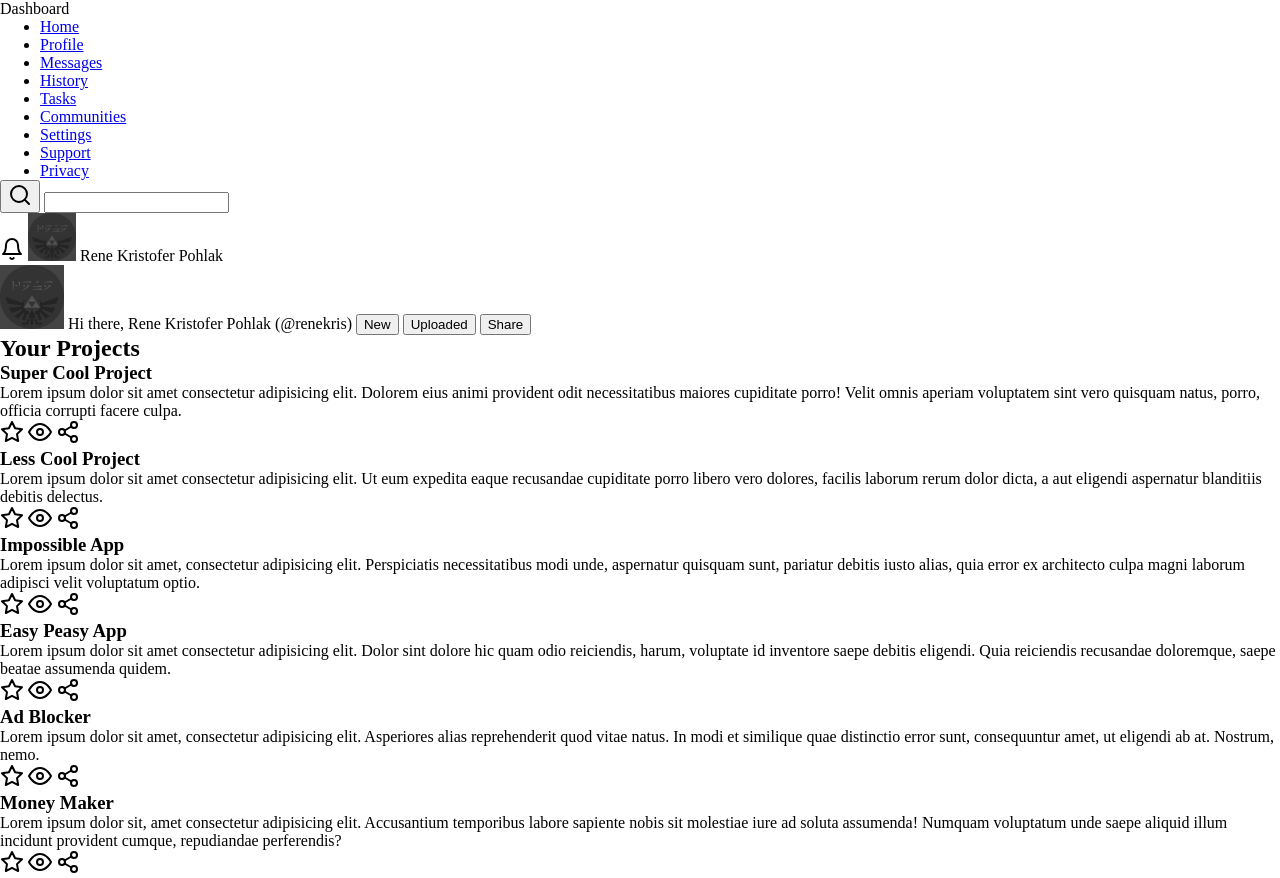
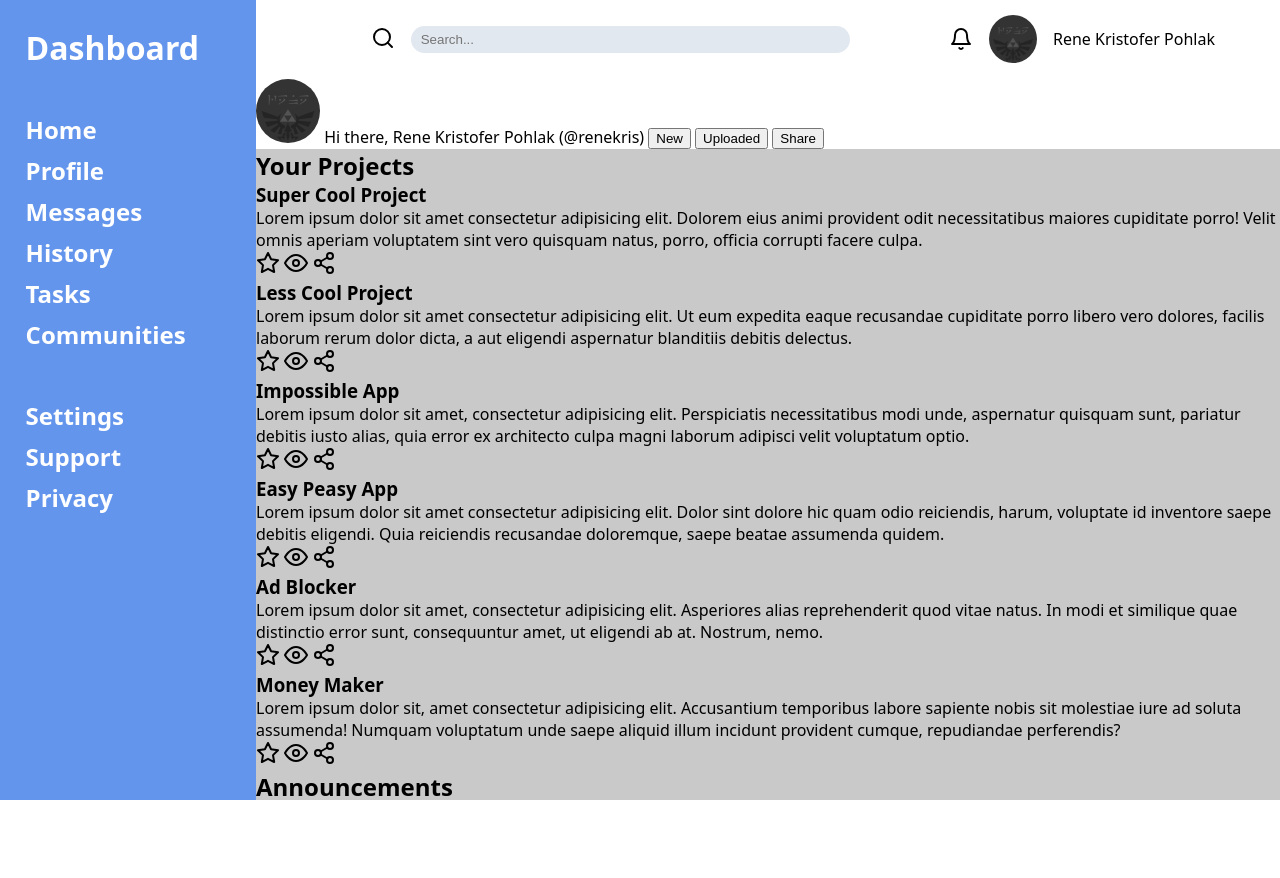
Before and after one commit to renekris/admin-dashboard, a plain HTML site: page index.html in a window 1280 px wide. Shown: the top 878 px of the page. After the commit the page ends 800 px from the top, so only its background shows below. Drawn offline with Linux system fonts and the light colour scheme.

Commit message:
Style nav & header. Improve performance

```diff
--- a/index.css
+++ b/index.css
@@ -7,4 +7,131 @@
 
 body {
     height: 100vh;
+    font-family: system-ui, -apple-system, BlinkMacSystemFont, "Segoe UI",
+        Roboto, Oxygen, Ubuntu, Cantarell, "Open Sans", "Helvetica Neue",
+        sans-serif;
 }
+
+.container {
+    height: 100%;
+    display: grid;
+    grid-template: min-content 1fr / 1fr 4fr;
+}
+
+.sidebar {
+    display: flex;
+    flex-direction: column;
+    width: min-content;
+    height: 100vh;
+    width: 100%;
+    padding: 10%;
+    background-color: cornflowerblue;
+    grid-area: 1 / 1 / span 2 / span 1;
+}
+
+.sidebar .nav-header {
+    color: white;
+    font-size: 2rem;
+    font-weight: bold;
+    width: 100%;
+}
+
+nav {
+    display: flex;
+    flex: 1;
+    margin-top: 10%;
+}
+
+nav ul {
+    display: flex;
+    flex-direction: column;
+    margin-top: 2vh;
+    padding: 0;
+}
+
+nav ul li {
+    list-style: none;
+    padding-top: 5%;
+}
+
+nav ul li:nth-of-type(7) {
+    margin-top: 5vh;
+}
+
+nav ul li a {
+    color: white;
+    text-decoration: none;
+    font-size: 1.5rem;
+    font-weight: bold;
+}
+
+.header {
+    background-color: white;
+    grid-area: 1 / 2 / span 1 / span 1;
+}
+
+.top-header {
+    display: flex;
+    justify-content: center;
+    align-items: center;
+    margin: 1.5%;
+}
+
+.top-header form {
+    display: flex;
+    margin: 0 10% 0 10%;
+    flex: 1;
+}
+
+.top-header form button {
+    border: none;
+    background: none;
+    cursor: pointer;
+    padding: 0;
+}
+
+.top-header form input {
+    margin-left: 1rem;
+    border-radius: 15px;
+    border: none;
+    background-color: #e2e8f0;
+    flex: 1;
+    text-indent: 0.5rem;
+}
+
+.top-header form input::-webkit-search-cancel-button {
+    position: relative;
+
+    -webkit-appearance: none;
+    height: 24px;
+    width: 24px;
+    background-image: url(./svg/x-circle.svg);
+    background-size: 1rem;
+    background-repeat: no-repeat;
+    background-position: center;
+}
+
+.top-header form input:focus::-webkit-search-cancel-button {
+    opacity: 0.5;
+    pointer-events: all;
+}
+
+.mini-profile-picture {
+    margin-left: 1rem;
+    margin-right: 1rem;
+    border-radius: 100%;
+}
+
+.profile-picture {
+    border-radius: 100%;
+}
+
+.header-top-name {
+    margin-right: 5%;
+}
+
+.main-content {
+    background-color: rgb(201, 201, 201);
+    grid-area: 2 / 2 / span 1 / span 1;
+    overflow: auto;
+}
--- a/index.html
+++ b/index.html
@@ -29,16 +29,18 @@
                 <div class="top-header">
                     <form action="javascript: void(0);" method="post">
                         <button type="submit">
-                            <embed
-                                src="./svg/search.svg"
-                                type="image/svg+xml"
-                            />
+                            <img class="svg-search" src="./svg/search.svg" />
                         </button>
-                        <input type="search" name="search" id="search" />
+                        <input
+                            type="search"
+                            name="search"
+                            id="search"
+                            placeholder="Search..."
+                        />
                     </form>
-
-                    <embed src="./svg/bell.svg" type="image/svg+xml" />
+                    <img src="./svg/bell.svg" type="image/svg+xml" />
                     <img
+                        class="mini-profile-picture"
                         src="./images/profile-picture.png"
                         alt="Profile picture"
                         width="48px"
@@ -48,6 +50,7 @@
                 </div>
                 <div class="bottom-header">
                     <img
+                        class="profile-picture"
                         src="./images/profile-picture.png"
                         alt="profile picture"
                         width="64px"
@@ -77,9 +80,9 @@
                                 quisquam natus, porro, officia corrupti facere
                                 culpa.
                             </p>
-                            <embed src="./svg/star.svg" type="image/svg+xml" />
-                            <embed src="./svg/eye.svg" type="image/svg+xml" />
-                            <embed src="./svg/fork.svg" type="image/svg+xml" />
+                            <img class="svg-star" src="./svg/star.svg" />
+                            <img class="svg-eye" src="./svg/eye.svg" />
+                            <img class="svg-fork" src="./svg/fork.svg" />
                         </div>
 
                         <div class="project-item">
@@ -91,9 +94,9 @@
                                 facilis laborum rerum dolor dicta, a aut
                                 eligendi aspernatur blanditiis debitis delectus.
                             </p>
-                            <embed src="./svg/star.svg" type="image/svg+xml" />
-                            <embed src="./svg/eye.svg" type="image/svg+xml" />
-                            <embed src="./svg/fork.svg" type="image/svg+xml" />
+                            <img class="svg-star" src="./svg/star.svg" />
+                            <img class="svg-eye" src="./svg/eye.svg" />
+                            <img class="svg-fork" src="./svg/fork.svg" />
                         </div>
 
                         <div class="project-item">
@@ -106,9 +109,9 @@
                                 culpa magni laborum adipisci velit voluptatum
                                 optio.
                             </p>
-                            <embed src="./svg/star.svg" type="image/svg+xml" />
-                            <embed src="./svg/eye.svg" type="image/svg+xml" />
-                            <embed src="./svg/fork.svg" type="image/svg+xml" />
+                            <img class="svg-star" src="./svg/star.svg" />
+                            <img class="svg-eye" src="./svg/eye.svg" />
+                            <img class="svg-fork" src="./svg/fork.svg" />
                         </div>
 
                         <div class="project-item">
@@ -121,9 +124,9 @@
                                 recusandae doloremque, saepe beatae assumenda
                                 quidem.
                             </p>
-                            <embed src="./svg/star.svg" type="image/svg+xml" />
-                            <embed src="./svg/eye.svg" type="image/svg+xml" />
-                            <embed src="./svg/fork.svg" type="image/svg+xml" />
+                            <img class="svg-star" src="./svg/star.svg" />
+                            <img class="svg-eye" src="./svg/eye.svg" />
+                            <img class="svg-fork" src="./svg/fork.svg" />
                         </div>
 
                         <div class="project-item">
@@ -135,9 +138,9 @@
                                 distinctio error sunt, consequuntur amet, ut
                                 eligendi ab at. Nostrum, nemo.
                             </p>
-                            <embed src="./svg/star.svg" type="image/svg+xml" />
-                            <embed src="./svg/eye.svg" type="image/svg+xml" />
-                            <embed src="./svg/fork.svg" type="image/svg+xml" />
+                            <img class="svg-star" src="./svg/star.svg" />
+                            <img class="svg-eye" src="./svg/eye.svg" />
+                            <img class="svg-fork" src="./svg/fork.svg" />
                         </div>
 
                         <div class="project-item">
@@ -150,9 +153,9 @@
                                 illum incidunt provident cumque, repudiandae
                                 perferendis?
                             </p>
-                            <embed src="./svg/star.svg" type="image/svg+xml" />
-                            <embed src="./svg/eye.svg" type="image/svg+xml" />
-                            <embed src="./svg/fork.svg" type="image/svg+xml" />
+                            <img class="svg-star" src="./svg/star.svg" />
+                            <img class="svg-eye" src="./svg/eye.svg" />
+                            <img class="svg-fork" src="./svg/fork.svg" />
                         </div>
                     </div>
                 </div>
```
Also changed, not shown: svg/x-circle.svg (added).
